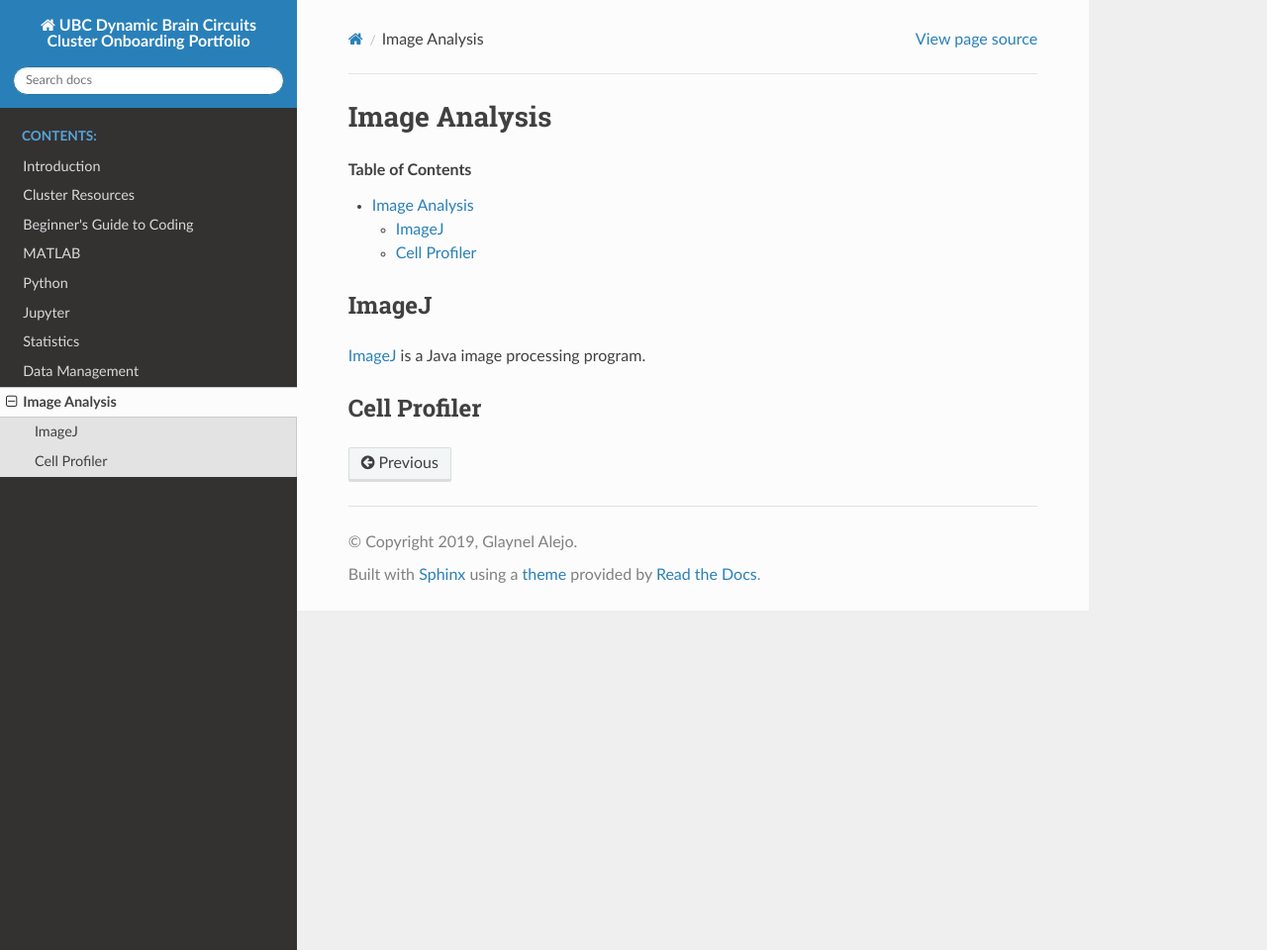
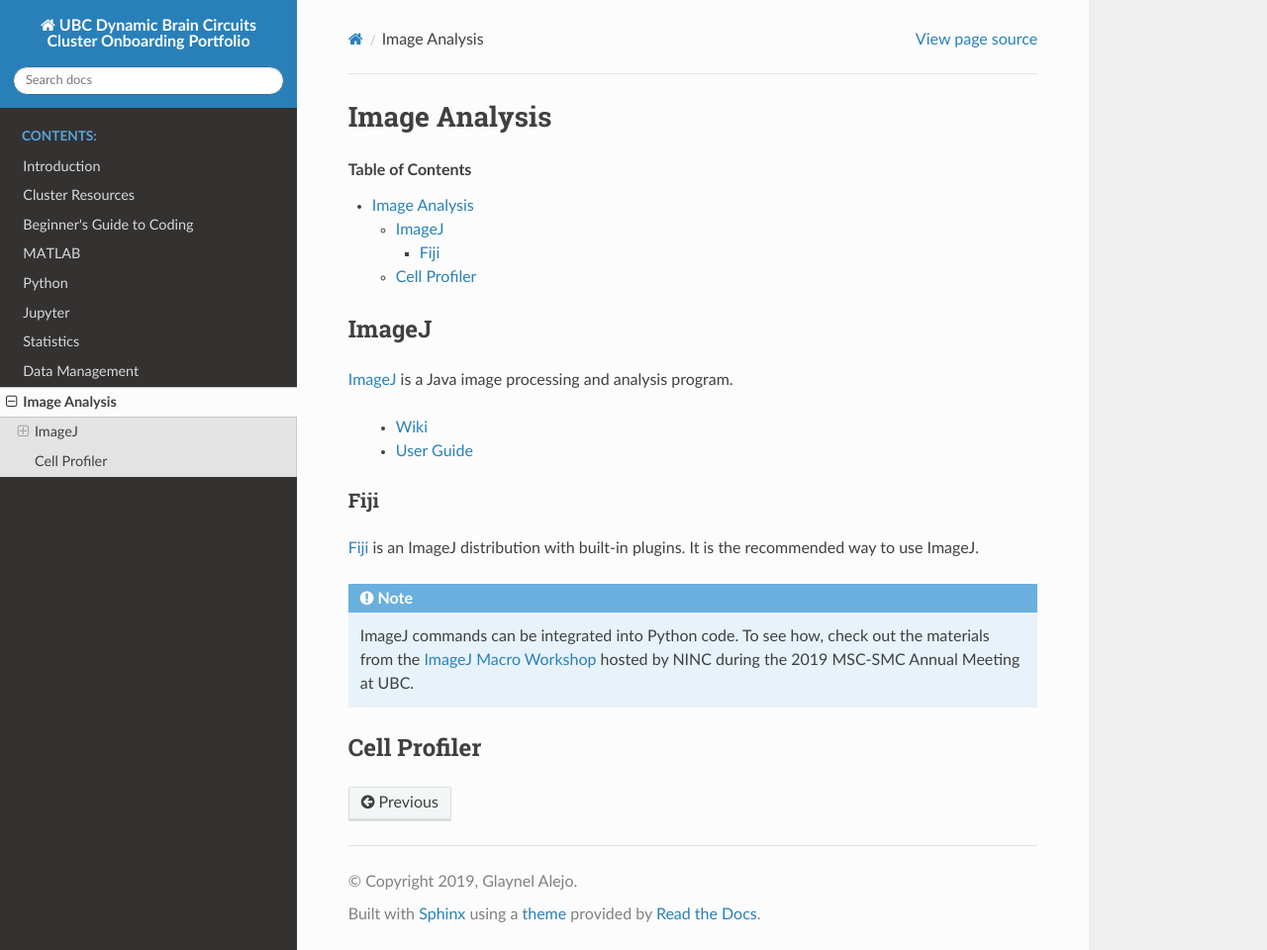
Before and after one commit to ubcbraincircuits/onboarding, a Sphinx documentation site: the page built from source/image.rst, in a window 1280 px wide and 960 px high. Shown: the whole window at 99% size. Built offline with Sphinx 7.4.7 and the Read the Docs theme 2.0.0, drawn with Linux system fonts in a browser that asks for light colours.

Commit message:
Write up ImageJ section

```diff
--- a/source/image.rst
+++ b/source/image.rst
@@ -9,7 +9,21 @@ Image Analysis
 ImageJ
 ******
 
-`ImageJ <https://imagej.nih.gov/ij/>`_ is a Java image processing program.
+`ImageJ <https://imagej.nih.gov/ij/>`_ is a Java image processing and analysis program.
+
+	- `Wiki <https://imagej.net/Welcome>`_
+	- `User Guide <https://imagej.nih.gov/ij/docs/guide/146.html>`_
+
+Fiji
+====
+
+`Fiji <https://fiji.sc/>`_ is an ImageJ distribution with built-in plugins. It is the
+recommended way to use ImageJ.
+
+.. note::
+	ImageJ commands can be integrated into Python code. To see how, check out the materials from the `ImageJ Macro Workshop <https://github.com/NINC-UBC/MSC2019-ImageJ>`_
+	hosted by NINC during the 2019 MSC-SMC Annual Meeting at UBC.
+
 
 *************
 Cell Profiler
```
